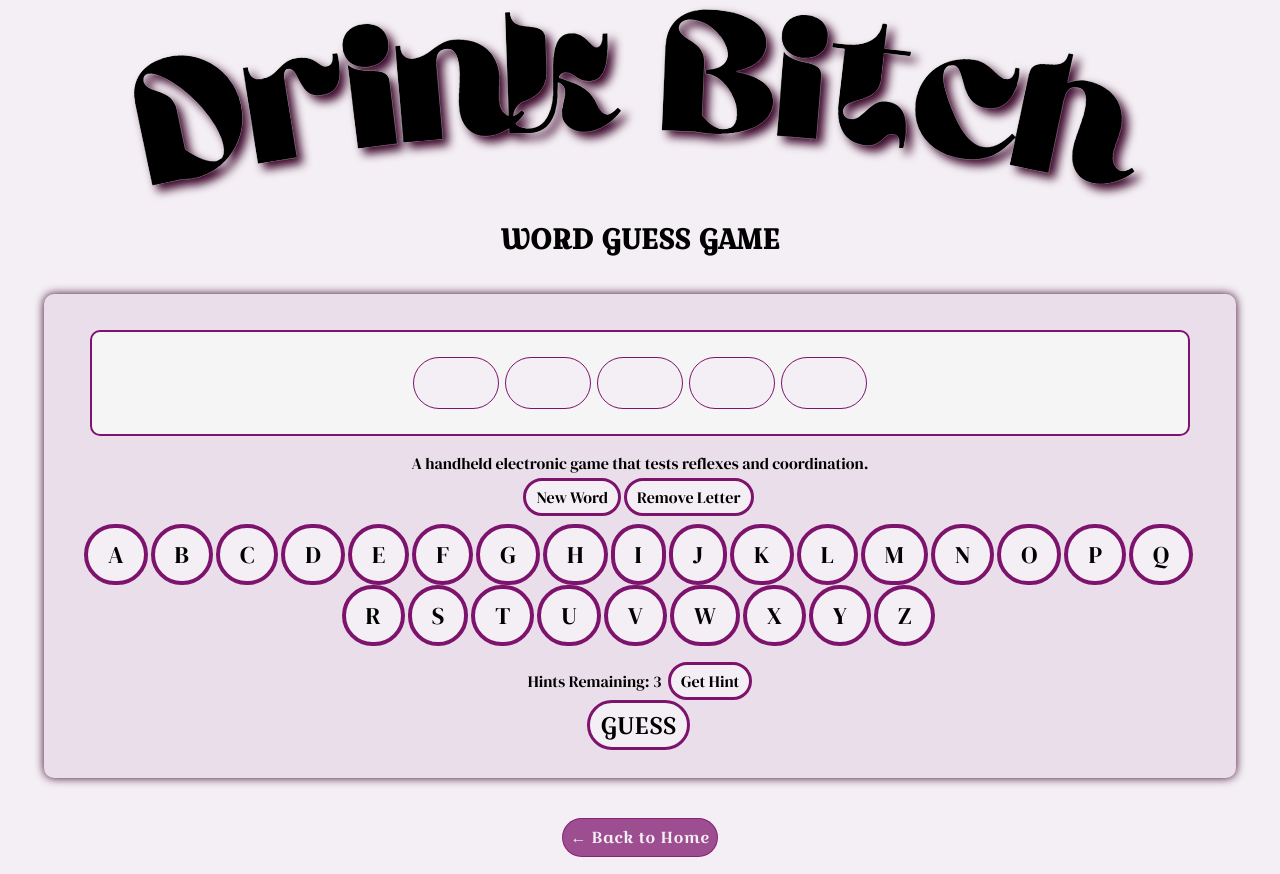
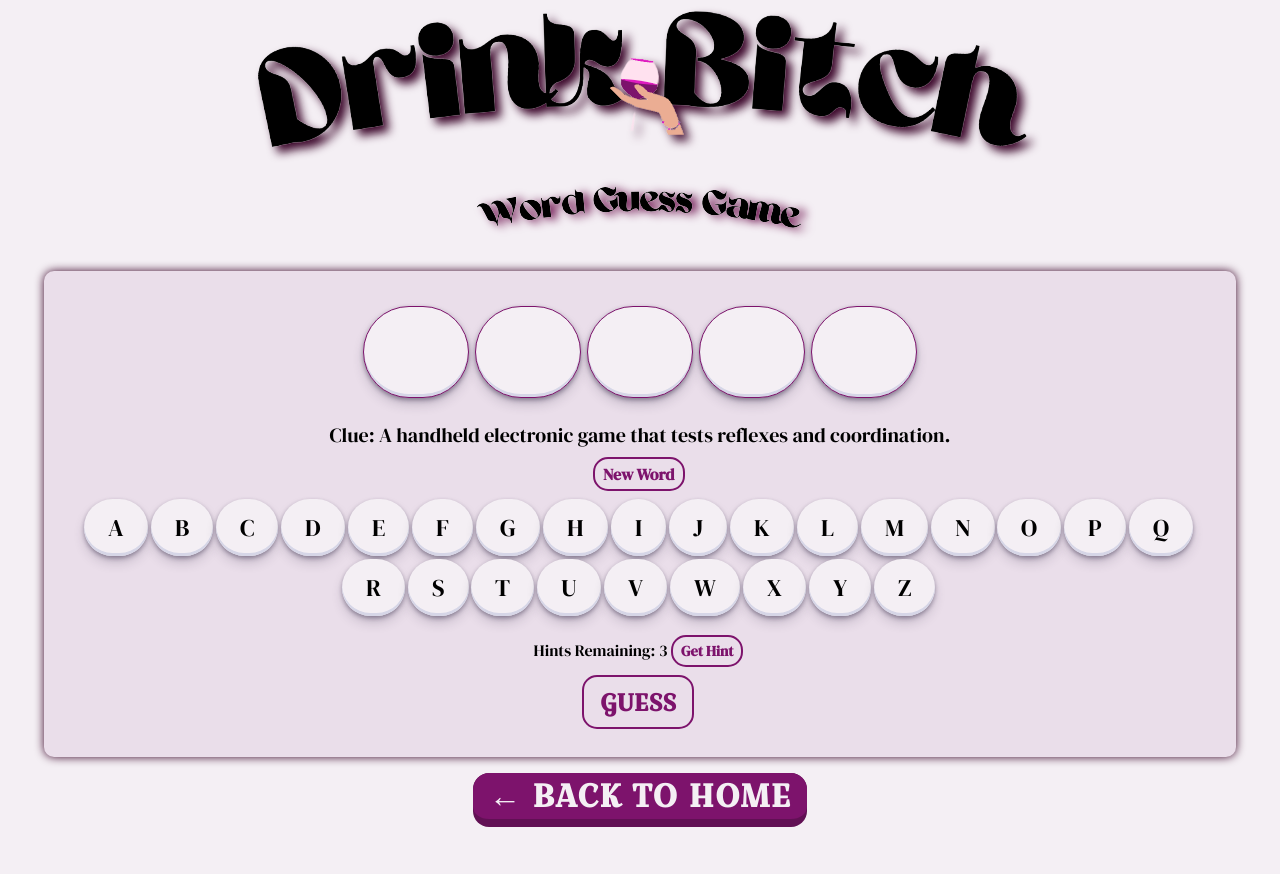
Before and after one commit to ashleytrollinger/drink-bitch, a React (Create React App) app: page /wordGuess in a window 1280 px wide. After the commit the page ends 846 px from the top, so only its background shows below. Built offline with nearby package versions, Linux system fonts and the light colour scheme.

Commit message:
Update UI

```diff
--- a/src/components/Header.css
+++ b/src/components/Header.css
@@ -2,6 +2,7 @@
     display: flex;
     justify-content: center;
     align-items: center;
+    margin-bottom: 5vh;
 }
 
 .header-container img {
--- a/src/pages/Setup.css
+++ b/src/pages/Setup.css
@@ -31,6 +31,7 @@
     background-color: rgb(234, 222, 234);
     box-shadow: 0px 0px 10px rgba(57, 3, 39, 0.989);
     padding: 20px;
+    margin-bottom: 2vh;
 }
 
 .form-container label {
@@ -89,24 +90,59 @@
     color: #fff;
 }
 
-.homebtn button{
-    font-size: 2vh;
-    border-radius: 45px;
-    border: 1px solid #7d136bba;
-    margin-top: 3vh;
-    padding: .45em;
-    background-color: #7d136bba;
+
+
+.homebtn button {
+    font-size: 4vh;
+    border-radius: 25px;
+    margin-top: 5vh;
+    padding: .35em;
+    background-color: #611054;
+    color: #f4eff4;
     font-family: 'Crosant', sans-serif;
-    color: #F4EFF4;
+    border: none;
+    border: solid transparent;
+    border-radius: 16px;
+    border-width: 0 0 8px;
+    box-sizing: border-box;
+    cursor: pointer;
+    display: inline-block;
+    font-weight: 700;
+    letter-spacing: .8px;
+    line-height: 20px;
+    margin: 0;
+    outline: none;
+    overflow: visible;
+    padding: 13px 16px;
+    text-align: center;
+    text-transform: uppercase;
+    touch-action: manipulation;
+    transform: translateZ(0);
+    transition: filter .2s;
+    user-select: none;
+    -webkit-user-select: none;
+    vertical-align: middle;
+    white-space: nowrap;
+    width: 100%;
 }
-
-.homebtn button:hover{
-    font-size: 2vh;
-    border-radius: 45px;
-    border: 1px solid #7d136bba;
-    margin-top: 3vh;
-    padding: .45em;
-    background-color: #F4EFF4;
-    font-family: 'Crosant', sans-serif;
-    color: #7d136bba;
+.homebtn button::after{
+    background-clip: padding-box;
+  background-color: #7d136c;
+  border: solid transparent;
+  border-radius: 16px;
+  border-width: 0 0 4px;
+  bottom: -4px;
+  content: "";
+  left: 0;
+  position: absolute;
+  right: 0;
+  top: 0;
+  z-index: -1;
 }
+.homebtn button:focus{
+    user-select: auto;
+}
+.homebtn button:hover:not(:disabled){
+    filter: brightness(1.5);
+    -webkit-filter: brightness(1.5);
+}
--- a/src/pages/Welcome.css
+++ b/src/pages/Welcome.css
@@ -33,10 +33,54 @@
     border-radius: 25px;
     margin-top: 5vh;
     padding: .35em;
-    background-color: #7d136c;
+    background-color: #611054;
     color: #f4eff4;
     font-family: 'Crosant', sans-serif;
     border: none;
+    border: solid transparent;
+    border-radius: 16px;
+    border-width: 0 0 8px;
+    box-sizing: border-box;
+    cursor: pointer;
+    display: inline-block;
+    font-weight: 700;
+    letter-spacing: .8px;
+    line-height: 20px;
+    margin: 0;
+    outline: none;
+    overflow: visible;
+    padding: 13px 16px;
+    text-align: center;
+    text-transform: uppercase;
+    touch-action: manipulation;
+    transform: translateZ(0);
+    transition: filter .2s;
+    user-select: none;
+    -webkit-user-select: none;
+    vertical-align: middle;
+    white-space: nowrap;
+    width: 100%;
+}
+.link-section button::after{
+    background-clip: padding-box;
+  background-color: #7d136c;
+  border: solid transparent;
+  border-radius: 16px;
+  border-width: 0 0 4px;
+  bottom: -4px;
+  content: "";
+  left: 0;
+  position: absolute;
+  right: 0;
+  top: 0;
+  z-index: -1;
+}
+.link-section button:focus{
+    user-select: auto;
+}
+.link-section button:hover:not(:disabled){
+    filter: brightness(1.5);
+    -webkit-filter: brightness(1.5);
 }
 
 .wtf {
--- a/src/pages/Welcome.js
+++ b/src/pages/Welcome.js
@@ -9,9 +9,7 @@ function Welcome() {
     return (
         <>
             <Header />
-            <section className='image-container'>
-                <img src={WelcomeI} alt="Hand holding a glass of wine with a best friends bracelet." />
-            </section>
+
             <section className='link-section'>
                 <Link to="/setup">
                     <button>Trivia →</button>
--- a/src/pages/Wordguess.css
+++ b/src/pages/Wordguess.css
@@ -15,13 +15,14 @@
     display: flex;
     flex-direction: column;
     align-items: center;
-    margin-top: -7vh;
+    margin-top: -6vh;
 
 }
 
-.container h1 {
-    font-family: 'Crosant', sans-serif;
-    font-size: 3.5vh;
+.container img {
+    max-width: 100%;
+    height: auto;
+    filter: drop-shadow(6px 2px 5px rgba(105, 12, 74, 0.989));
 }
 
 .game-container {
@@ -38,15 +39,8 @@
 }
 
 .word-container {
-    border: solid 2px #7d136c;
-    border-radius: 10px;
-    border-radius: 10px;
-    background-color: rgb(245, 245, 245);
-    padding: 25px;
-    margin-top: 2vh;
-    margin-bottom: 2vh;
-    margin-right: 2vw;
-    margin-left: 2vw;
+    padding-top: 15px;
+    padding-bottom: 15px;
     display: flex;
     flex-wrap: wrap;
     justify-content: center;
@@ -55,7 +49,7 @@
 }
 
 .letter {
-    padding: 5px 10px;
+    padding: 25px 20px;
     border: solid 1px #7d136c;
     cursor: pointer;
     font-size: 5vh;
@@ -68,6 +62,7 @@
     justify-content: center;
     align-items: center;
     margin: 0 3px;
+    box-shadow: 0px 2px 4px rgb(45 35 66 / 40%), 0px 7px 13px -3px rgb(45 35 66 / 30%), inset 0px -3px 0px #d6d6e7;
 }
 
 .letter.visible {
@@ -75,26 +70,55 @@
 }
 
 .word-description {
-    margin-bottom: .5vh;
+    margin-bottom: 1vh;
     margin-top: 1vh;
+    font-size: 2.5vh;
     font-family: 'Basic', sans-serif;
 }
 
 .restart-button,
 .remove-button,
 .guess-button {
-    padding: 5px 10px;
+    appearance: none;
+    padding: 8px 16px;
     margin: 0;
     margin-right: 3px;
     margin-bottom: 1vh;
-    border: solid 3px #7d136c;
+    border: solid 2px #7d136c;
     cursor: pointer;
     font-size: 2vh;
-    border-radius: 55px;
-    background-color: #F4EFF4;
-    color: #000;
+    border-radius: 15px;
+    background-color: transparent;
+    color: #7d136c;
     font-family: 'Basic', sans-serif;
+    font-weight: 600;
+    line-height: normal;
+    outline: none;
+    transition: all 300ms cubic-bezier(.23, 1, 0.32, 1);
+    user-select: none;
+    -webkit-user-select: none;
+    touch-action: manipulation;
+    will-change: transform;
+    min-width: 0;
 
+}
+.restart-button{
+    padding: 4px 8px;
+}
+
+.restart-button:disabled,
+.remove-button:disabled,
+.guess-button :disabled {
+    pointer-events: none;
+}
+
+.restart-button:hover,
+.remove-button:hover,
+.guess-button:hover {
+    color: #fff;
+    background-color: #7d136c;
+    box-shadow: rgba(0, 0, 0, 0.25) 0 8px 15px;
+    transform: translateY(-2px);
 }
 
 .guess-button {
@@ -102,29 +126,34 @@
     font-family: 'Crosant', sans-serif;
 }
 
+
 .letter-button {
-    padding: 10px 20px;
-    margin: 0;
+    display: inline-block;
     margin-right: 3px;
-    border: solid 4px #7d136c;
+    margin-bottom: 3px;
+    outline: 0;
+    border: 0;
     cursor: pointer;
+    transition: box-shadow 0.15s ease, transform 0.15s ease;
+    will-change: box-shadow, transform;
+    background: #F4EFF4;
+    box-shadow: 0px 2px 4px rgb(45 35 66 / 40%), 0px 7px 13px -3px rgb(45 35 66 / 30%), inset 0px -3px 0px #d6d6e7;
+    padding: 12px 24px;
     font-size: 3vh;
     border-radius: 55px;
-    background-color: #F4EFF4;
     color: #000;
     font-family: 'Basic', sans-serif;
 }
 
 .letter-button:hover {
-    background-color: #883b7b;
-    color: #d3d0d3;
+    box-shadow: 0px 4px 8px rgb(45 35 66 / 40%), 0px 7px 13px -3px rgb(45 35 66 / 30%), inset 0px -3px 0px #d6d6e7;
+    transform: translateY(-2px);
 }
 
-.letter-button.selected {
-    background-color: #7d136c;
-    color: #F4EFF4;
+.letter-button:active {
+    box-shadow: inset 0px 3px 7px #d6d6e7;
+    transform: translateY(2px);
 }
-
 
 .hints {
     margin-top: 2vh;
@@ -133,30 +162,50 @@
 }
 
 .hint-button {
-    padding: 5px 10px;
+    appearance: none;
+    padding: 4px 8px;
     margin: 0;
-    margin-left: 3px;
-    border: solid 3px #7d136c;
+    margin-right: 3px;
+    margin-bottom: 1vh;
+    border: solid 2px #7d136c;
     cursor: pointer;
-    font-size: 2vh;
-    border-radius: 55px;
-    background-color: #F4EFF4;
-    color: #000;
+    font-size: 1.8vh;
+    border-radius: 15px;
+    background-color: transparent;
+    color: #7d136c;
     font-family: 'Basic', sans-serif;
+    font-weight: 600;
+    line-height: normal;
+    outline: none;
+    transition: all 300ms cubic-bezier(.23, 1, 0.32, 1);
+    user-select: none;
+    -webkit-user-select: none;
+    touch-action: manipulation;
+    will-change: transform;
+    min-width: 0;
+}
+
+.hint-button :disabled {
+    pointer-events: none;
+}
+
+.hint-button:hover {
+    color: #fff;
+    background-color: #7d136c;
+    box-shadow: rgba(0, 0, 0, 0.25) 0 8px 15px;
+    transform: translateY(-2px);
 }
 
 
 
-
-@media (max-width: 912px) {
+@media (max-width: 914px) {
     .container {
         margin-top: 15vh;
 
     }
 
-    .container h1 {
-        font-family: 'Crosant', sans-serif;
-        font-size: 2.5vh;
+    .container img {
+       margin-top: 2vh;
     }
 
     .letter-button {
@@ -164,7 +213,7 @@
     }
 
     .letter {
-        padding: 1px 2px;
+        padding: 3px 6px;
         border: solid 1px #7d136c;
         cursor: pointer;
         font-size: 3.2vh;
--- a/src/pages/Wordguess.js
+++ b/src/pages/Wordguess.js
@@ -2,6 +2,7 @@ import React, { useState, useEffect } from "react";
 import { useNavigate, Link } from 'react-router-dom';
 import Header from "../components/Header";
 import './Wordguess.css';
+import WGG from '../images/WGG.png';
 import Drink from './Drink';
 
 const sampleWords = [
@@ -453,7 +454,7 @@ function Wordguess() {
                 <Drink />
             ) : (
                 <div className="container">
-                    <h1>WORD GUESS GAME</h1>
+                    <img src={WGG} alt="Word Guess Game" />
                     <div className="game-container">
                         <div className="word-container">
                             {Array.from(wordData.word).map((letter, index) => (
@@ -466,7 +467,7 @@ function Wordguess() {
                                 </div>
                             ))}
                         </div>
-                        <p className="word-description">{wordData.description}</p>
+                        <p className="word-description">Clue:  {wordData.description}</p>
                         {msg && (
                             <div className="message">
                                 <p>{msg}</p>
@@ -477,13 +478,6 @@ function Wordguess() {
                             <div className="guess-section">
                                 <button onClick={restartGameFunction} className="restart-button">
                                     New Word
-                                </button>
-                                <button
-                                    onClick={removeCharacterFunction}
-                                    disabled={!chosenLetters.length}
-                                    className="remove-button"
-                                >
-                                    Remove Letter
                                 </button>
                             </div>
                             <div className="letter-selection">{displayLettersFunction()}</div>
```
Also changed, not shown: src/pages/Cocktail.css (+51 -8 lines), src/images/Header.png, src/images/WGG.png (added).
